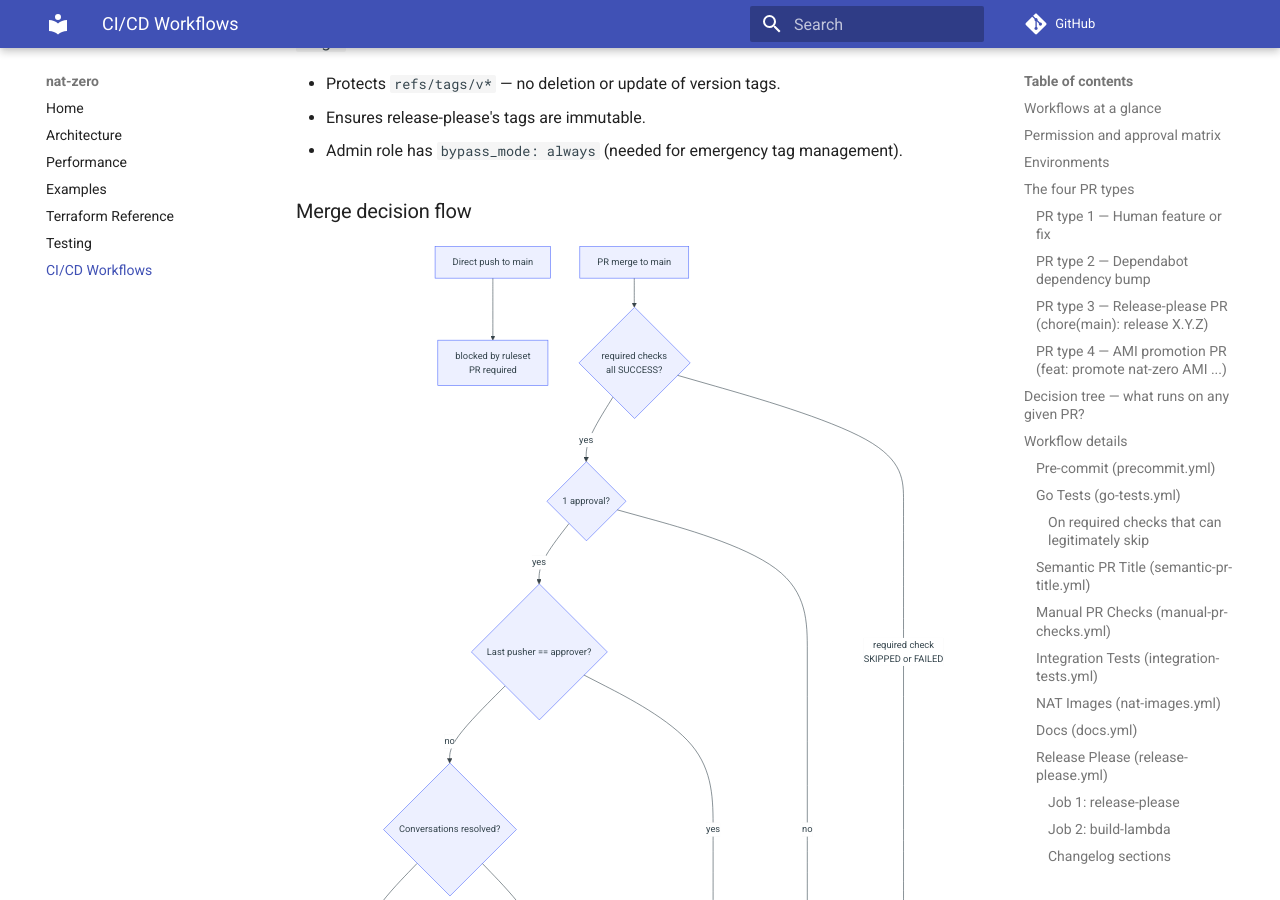
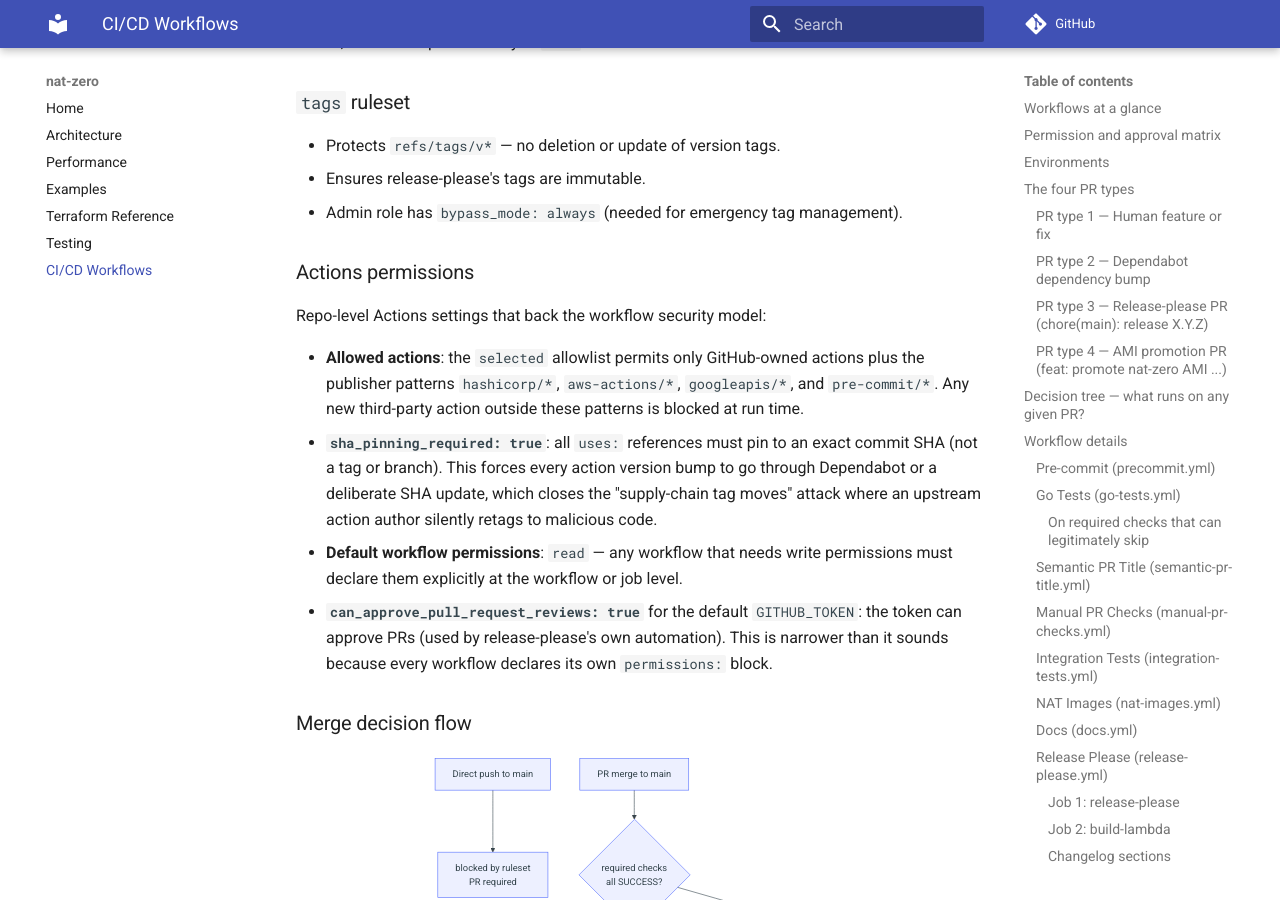
Before and after one commit to MachineDotDev/nat-zero, an MkDocs documentation site: the page built from docs/workflows.md, in a window 1280 px wide and 900 px high, scrolled down 17793 px. Built offline with MkDocs 1.6.1 and Material for MkDocs 9.7.7, drawn with Linux system fonts in a browser that asks for light colours; comment, search, counter and statistics services are not loaded; some of the changed text lies outside the part shown.

Commit message:
ci: tighten release-please permissions and document actions security
- Move release-please.yml permissions from workflow-level to job-level,
  so the build-lambda job only has contents: write (for gh release
  upload) and not pull-requests: write it never uses. The release-please
  job retains both since it creates the release PR.
- Set the top-level permissions block to {} so any new job in this
  workflow has to declare permissions explicitly.
- Document the Actions security posture under Branch protection: the
  third-party allowlist, the newly-enabled sha_pinning_required setting,
  default read-only workflow permissions, and the GITHUB_TOKEN approval
  capability.
- Expand Known gaps to explain why two previously-flagged items
  (deployment_branch_policy, cancel-in-progress) are NOT being added —
  both reduce to performative changes that trade real protection (AWS
  cleanup safety, meaningful branch restriction) for nothing.

The sha_pinning_required repo setting was flipped to true via the
GitHub Actions permissions API — not a change in this commit, but
documented here so the doc reflects live state.

Co-Authored-By: Claude Opus 4.7 (1M context) <noreply@anthropic.com>

````diff
--- a/docs/workflows.md
+++ b/docs/workflows.md
@@ -47,7 +47,7 @@ graph TB
 | `manual-pr-checks.yml` | `contents: write`, `id-token: write`, `issues: write`, `pull-requests: write` | — | — | — |
 | `integration-tests.yml` | `id-token: write`, `contents: read` | `INTEGRATION_ROLE_ARN` | `integration` | **leonardosul** |
 | `nat-images.yml` | `contents: read`, `id-token: write` (per-job escalations) | `AMI_BUILD_ROLE_ARN` | `ami-build` | **leonardosul** |
-| `release-please.yml` | `contents: write`, `pull-requests: write` | — | — | — |
+| `release-please.yml` | top-level `{}`; `release-please` job: `contents: write` + `pull-requests: write`; `build-lambda` job: `contents: write` | — | — | — |
 | `docs.yml` | `contents: write` | — | `github-pages` | — |
 
 ## Environments
@@ -551,6 +551,15 @@ flowchart LR
 - Ensures release-please's tags are immutable.
 - Admin role has `bypass_mode: always` (needed for emergency tag management).
 
+### Actions permissions
+
+Repo-level Actions settings that back the workflow security model:
+
+- **Allowed actions**: the `selected` allowlist permits only GitHub-owned actions plus the publisher patterns `hashicorp/*`, `aws-actions/*`, `googleapis/*`, and `pre-commit/*`. Any new third-party action outside these patterns is blocked at run time.
+- **`sha_pinning_required: true`**: all `uses:` references must pin to an exact commit SHA (not a tag or branch). This forces every action version bump to go through Dependabot or a deliberate SHA update, which closes the "supply-chain tag moves" attack where an upstream action author silently retags to malicious code.
+- **Default workflow permissions**: `read` — any workflow that needs write permissions must declare them explicitly at the workflow or job level.
+- **`can_approve_pull_request_reviews: true`** for the default `GITHUB_TOKEN`: the token can approve PRs (used by release-please's own automation). This is narrower than it sounds because every workflow declares its own `permissions:` block.
+
 ### Merge decision flow
 
 ```mermaid
@@ -634,10 +643,11 @@ The module intentionally supports exactly three ways to supply Lambda code:
 
 ## Known gaps
 
-- No auto-merge for Dependabot bumps — every PR requires manual approval and bypass.
+- No auto-merge for Dependabot bumps — every PR requires manual approval and bypass. Intentional: bumps must be eyeballed so the maintainer can decide whether to label for integration testing.
 - No scheduled integration tests — only on label or AMI release.
 - No CodeQL / SAST.
 - No container or AMI vulnerability scanning beyond the pre-commit secret scan.
 - No `terraform plan` preview on PRs.
 - No `packer validate` check on PRs that only touch `ami/**`.
-- No `deployment_branch_policy` on `integration` or `ami-build` environments — approval is the sole gate on who can deploy and from which branch.
+- No `deployment_branch_policy` on `integration` or `ami-build` environments. The policy would need to allow any PR branch (because label-triggered integration runs target arbitrary PR branches), which reduces the restriction to a wildcard that adds no real protection. Approval remains the sole meaningful gate on environment deployments.
+- `integration-tests.yml` concurrency uses `cancel-in-progress: false`. Cancelling a run mid-`terraform apply` can leak real AWS resources (NAT instances, EIPs, ENIs) that a teardown step was about to destroy. Letting queued runs wait is cheaper than cleaning up leaks.
````
Also changed, not shown: 1 other file.
